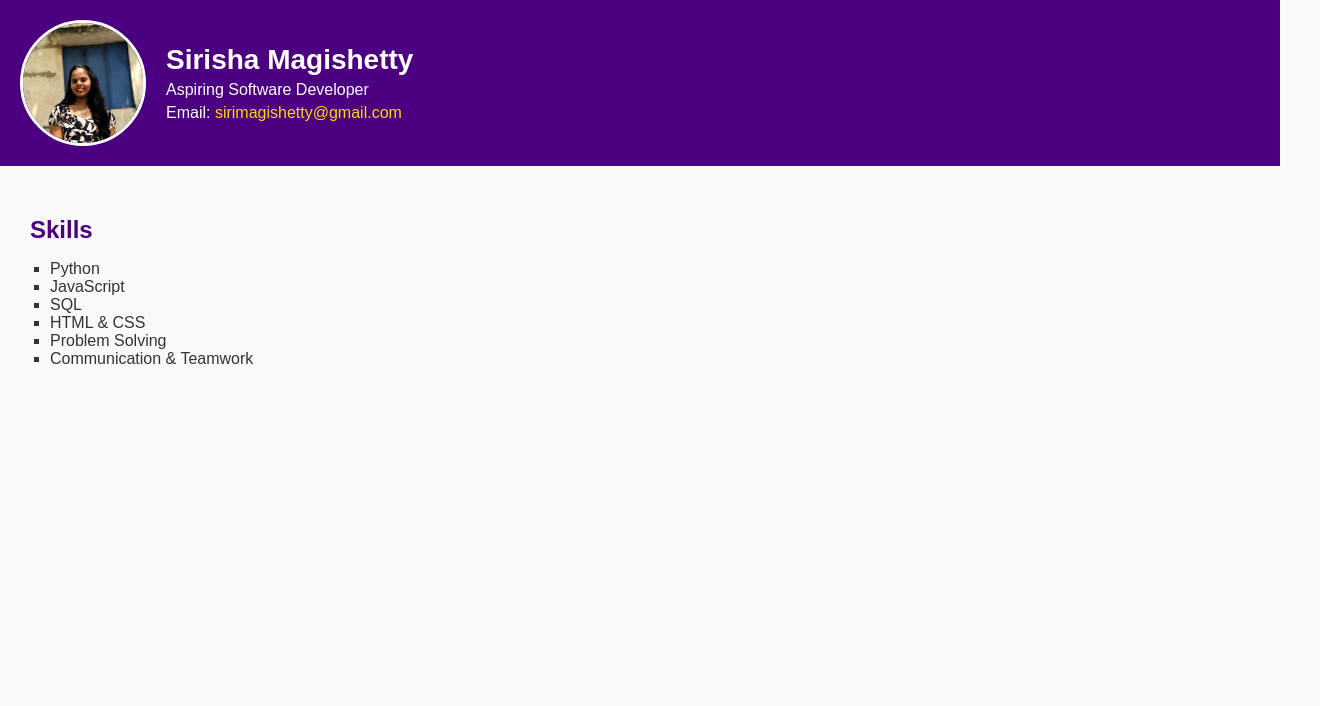
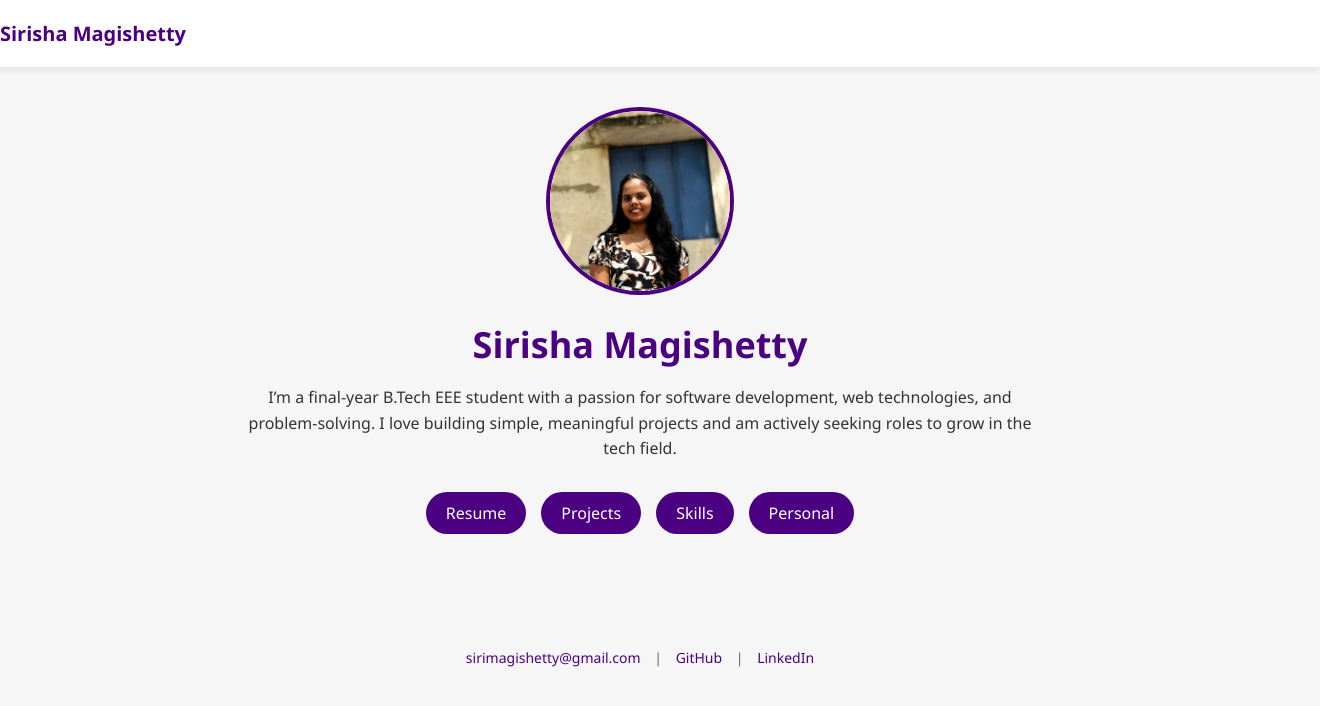
Before and after one commit to Sirimagishetty/sirisha-portfolio, a plain HTML site: page index.html in a window 1280 px wide. Shown: the whole page, 1320 px wide, since content can reach past the window. Drawn offline with Linux system fonts and the light colour scheme.

Commit message:
Update index.html

```diff
--- a/index.html
+++ b/index.html
@@ -2,96 +2,127 @@
 <html lang="en">
 <head>
   <meta charset="UTF-8" />
-  <meta name="viewport" content="width=device-width, initial-scale=1.0"/>
+  <meta name="viewport" content="width=device-width, initial-scale=1.0" />
   <title>Sirisha Magishetty | Portfolio</title>
   <style>
     body {
-      font-family: Arial, sans-serif;
       margin: 0;
-      padding: 0;
-      background: #f9f9f9;
+      font-family: 'Segoe UI', Tahoma, Geneva, Verdana, sans-serif;
+      background-color: #f6f6f6;
       color: #333;
+      display: flex;
+      flex-direction: column;
+      align-items: center;
+      text-align: center;
     }
 
     header {
-      background: #4B0082;
-      color: white;
-      padding: 20px;
+      width: 100%;
       display: flex;
+      justify-content: space-between;
       align-items: center;
-      gap: 20px;
+      padding: 20px 40px;
+      background-color: #ffffff;
+      box-shadow: 0 2px 8px rgba(0, 0, 0, 0.1);
     }
 
-    header img {
-      width: 120px;
-      height: 120px;
-      object-fit: cover;
-      border-radius: 50%;
-      border: 3px solid white;
+    .logo {
+      font-size: 20px;
+      font-weight: bold;
+      color: #4B0082;
     }
 
-    header h1 {
-      margin: 0;
-      font-size: 28px;
+    .container {
+      padding: 40px 20px;
+      max-width: 800px;
     }
 
-    header p {
-      margin: 5px 0 0 0;
-      font-size: 16px;
+    .profile-pic {
+      width: 180px;
+      height: 180px;
+      border-radius: 50%;
+      object-fit: cover;
+      border: 4px solid #4B0082;
     }
 
-    main {
-      padding: 30px;
+    h1 {
+      font-size: 36px;
+      margin: 20px 0 10px;
+      color: #4B0082;
     }
 
-    section {
+    p.about {
+      font-size: 16px;
       margin-bottom: 30px;
+      line-height: 1.6;
     }
 
-    h2 {
-      color: #4B0082;
-      margin-bottom: 10px;
+    .buttons {
+      display: flex;
+      flex-wrap: wrap;
+      justify-content: center;
+      gap: 15px;
+      margin-bottom: 40px;
     }
 
-    ul {
-      list-style-type: square;
-      padding-left: 20px;
+    .buttons a {
+      text-decoration: none;
+      color: #fff;
+      background-color: #4B0082;
+      padding: 10px 20px;
+      border-radius: 25px;
+      font-weight: 500;
+      transition: background-color 0.3s;
     }
 
-    a {
-      color: #FFD700;
-      text-decoration: none;
+    .buttons a:hover {
+      background-color: #3a006a;
     }
 
-    a:hover {
-      text-decoration: underline;
+    footer {
+      margin-top: auto;
+      padding: 20px;
+      font-size: 14px;
+      color: #666;
+    }
+
+    footer a {
+      color: #4B0082;
+      text-decoration: none;
+      margin: 0 10px;
     }
   </style>
 </head>
 <body>
-
   <header>
-    <img src="HD1.jpg" alt="Sirisha Magishetty" />
-    <div>
-      <h1>Sirisha Magishetty</h1>
-      <p>Aspiring Software Developer</p>
-      <p>Email: <a href="mailto:sirimagishetty@gmail.com">sirimagishetty@gmail.com</a></p>
-    </div>
+    <div class="logo">Sirisha Magishetty</div>
   </header>
 
-  <main>
-    <section>
-      <h2>Skills</h2>
-      <ul>
-        <li>Python</li>
-        <li>JavaScript</li>
-        <li>SQL</li>
-        <li>HTML & CSS</li>
-        <li>Problem Solving</li>
-        <li>Communication & Teamwork</li>
-      </ul>
-    </section>
-  </main>
+  <div class="container">
+    <img src="HD1.jpg" alt="Sirisha Magishetty" class="profile-pic" />
 
+    <h1>Sirisha Magishetty</h1>
+
+    <p class="about">
+      I’m a final-year B.Tech EEE student with a passion for software development, web technologies,
+      and problem-solving. I love building simple, meaningful projects and am actively seeking roles
+      to grow in the tech field.
+    </p>
+
+    <div class="buttons">
+      <a href="https://drive.google.com/file/d/1MPxqKyH17EU1eCEjHRlFElmZzGD9qh-2/view?usp=drive_link" target="_blank">Resume</a>
+      <a href="#">Projects</a>
+      <a href="#">Skills</a>
+      <a href="#">Personal</a>
+    </div>
+  </div>
+
+  <footer>
+    <p>
+      <a href="mailto:sirimagishetty@gmail.com">sirimagishetty@gmail.com</a> |
+      <a href="https://github.com/Sirimagishetty" target="_blank">GitHub</a> |
+      <a href="https://linkedin.com/in/magishetty-sirisha" target="_blank">LinkedIn</a>
+    </p>
+  </footer>
 </body>
 </html>
```
